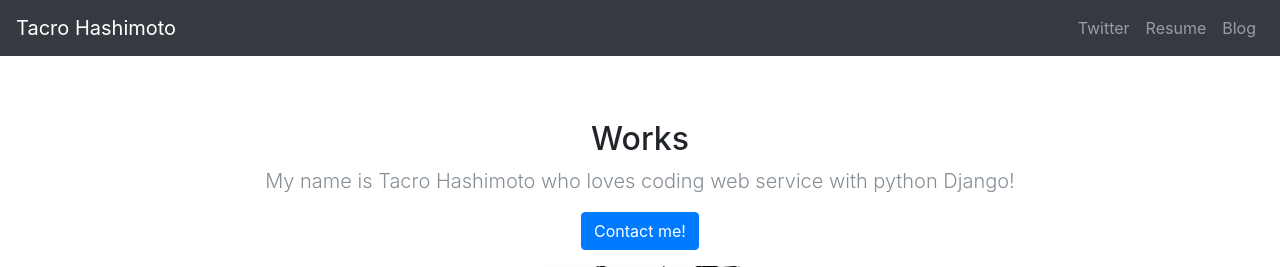
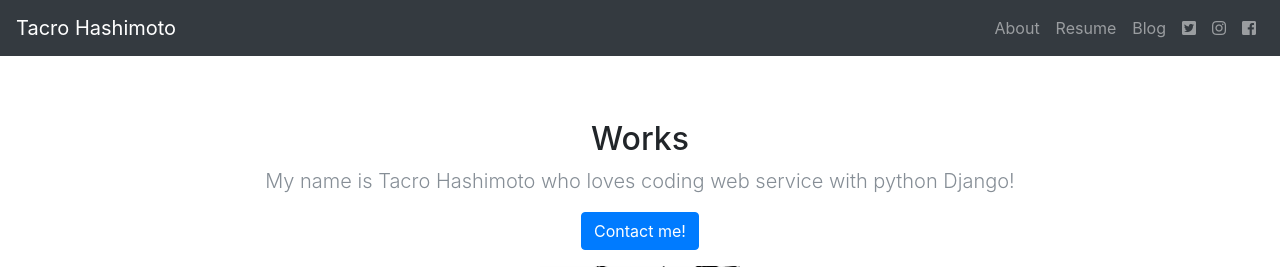
Before and after one commit to tacro/portfolio, a Django app: page / in a window 1280 px wide. Shown: the top 267 px of the page. Run offline with Django 3.2, Linux system fonts and the light colour scheme; data that the repository does not hold is empty; some libraries are stand-ins or nearby versions.

Commit message:
added about page and SNS link

```diff
--- /dev/null
+++ b/jobs/templates/jobs/about.html
@@ -0,0 +1 @@
+this is about tacro's bio
--- a/jobs/templates/jobs/home.html
+++ b/jobs/templates/jobs/home.html
@@ -11,6 +11,7 @@
 
     <title>Tacro Hashimoto</title>
 
+    <link rel="stylesheet" href="https://use.fontawesome.com/releases/v5.1.0/css/all.css" integrity="sha384-lKuwvrZot6UHsBSfcMvOkWwlCMgc0TaWr+30HWe3a4ltaBwTZhyTEggF5tJv8tbt" crossorigin="anonymous">
     <!-- Bootstrap core CSS -->
     <link rel="stylesheet" href="https://maxcdn.bootstrapcdn.com/bootstrap/4.0.0-beta.2/css/bootstrap.min.css" integrity="sha384-PsH8R72JQ3SOdhVi3uxftmaW6Vc51MKb0q5P2rRUpPvrszuE4W1povHYgTpBfshb" crossorigin="anonymous">
   </head>
@@ -25,9 +26,13 @@
         </button>
         <div class="collapse navbar-collapse" id="navbarNavAltMarkup">
           <div class="navbar-nav ml-auto">
-            <a class="nav-item nav-link" href="https://twitter.com/tacro_" target=”_blank”>Twitter</a>
+            <a class="nav-item nav-link" href="{% url 'about' %}">About</a>
             <a class="nav-item nav-link" href="{% static 'resume_tacro.pdf' %}">Resume</a>
             <a class="nav-item nav-link" href="{% url 'index' %}">Blog</a>
+            <a class="nav-item nav-link" href="https://twitter.com/tacro_" target=”_blank”><i class="fab fa-twitter-square"></i></a>
+            <a class="nav-item nav-link" href="https://www.instagram.com/tacro_/" target=”_blank”><i class="fab fa-instagram"></i></a>
+            <a class="nav-item nav-link" href="https://www.facebook.com/hashimototacro" target=”_blank”><i class="fab fa-facebook-square"></i></a>
+
           </div>
         </div>
       </nav>
--- a/jobs/views.py
+++ b/jobs/views.py
@@ -5,3 +5,6 @@ from .models import Job
 def home(request):
     jobs = Job.objects
     return render(request, 'jobs/home.html', {'jobs':jobs})
+
+def about(request):
+    return render(request, 'jobs/about.html')
--- a/portfolio/urls.py
+++ b/portfolio/urls.py
@@ -8,4 +8,5 @@ urlpatterns = [
     path('admin/', admin.site.urls),
     path('',  jobs.views.home, name = 'home'),
     path('blog/', include('blog.urls')),
+    path('about/', jobs.views.about, name='about'),
 ]+ static(settings.MEDIA_URL, document_root = settings.MEDIA_ROOT)
```
